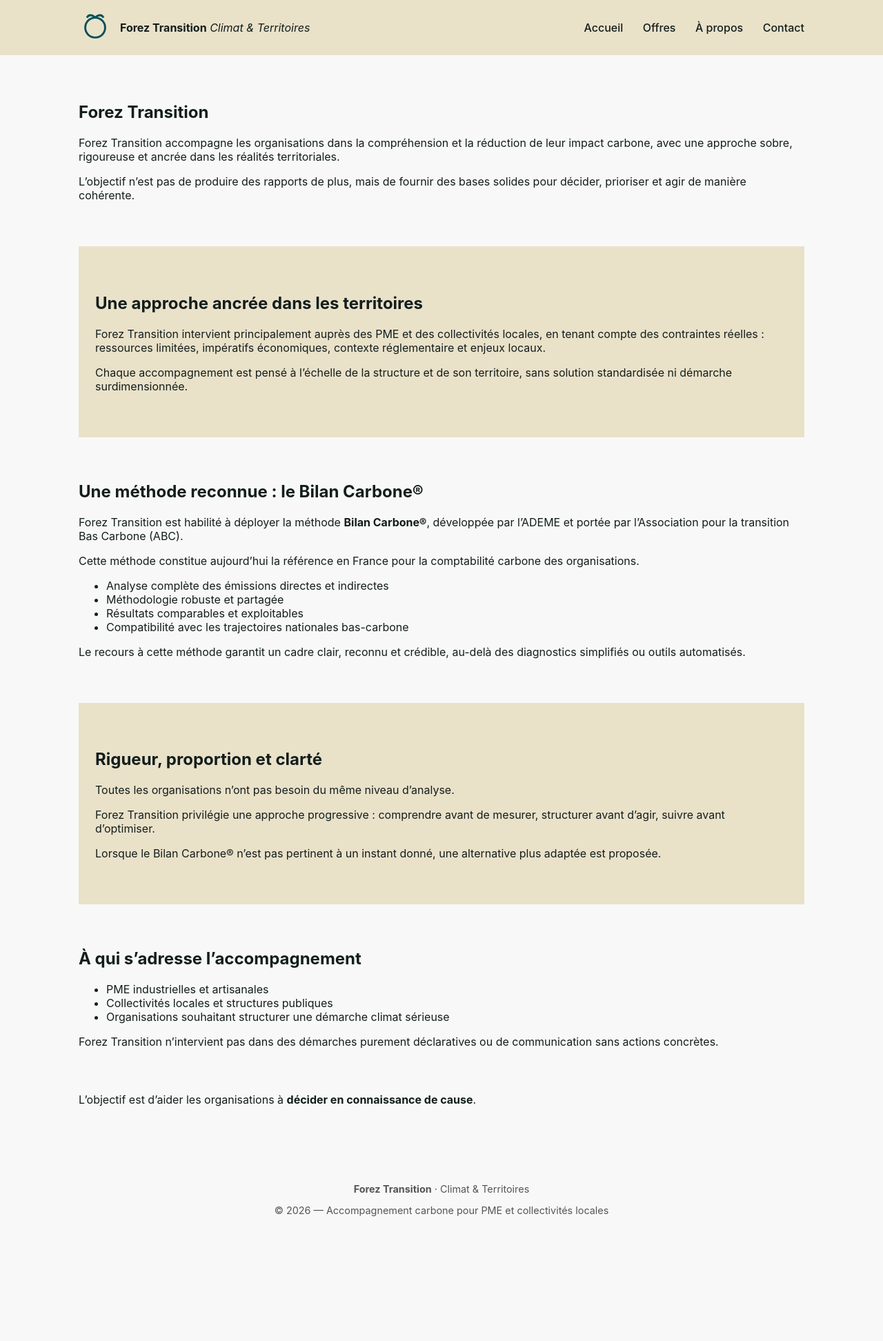
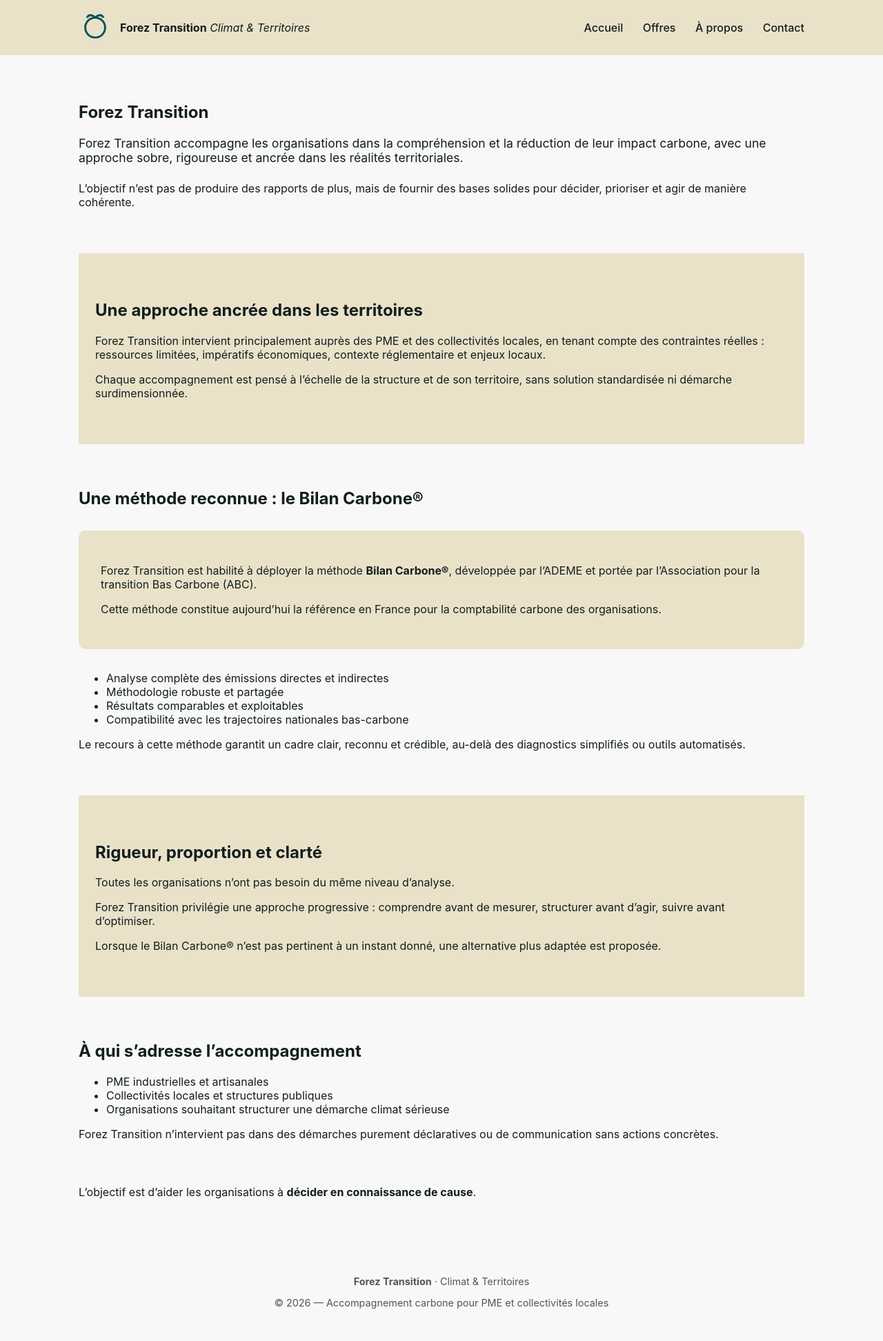
Before and after one commit to Alex-JULIEN/forez-transition, a Jekyll site: the page built from about.md, in a window 1280 px wide. Shown: the whole page at 69% size. Built offline with Jekyll 4.4.1, drawn with Linux system fonts in a browser that asks for light colours; before the commit the page ends 1809 px from its top, so only the background shows below that.

Commit message:
Update style.css

```diff
--- a/assets/css/style.css
+++ b/assets/css/style.css
@@ -199,3 +199,17 @@
   font-size: 0.9rem;
   opacity: 0.85;
 }
+
+/* A PROPOS */
+
+.intro-about {
+  font-size: 1.1rem;
+  margin-bottom: 1.5rem;
+}
+
+.method-box {
+  background: #EAE1C9;
+  padding: 2rem;
+  border-radius: 10px;
+  margin: 2rem 0;
+}
```
